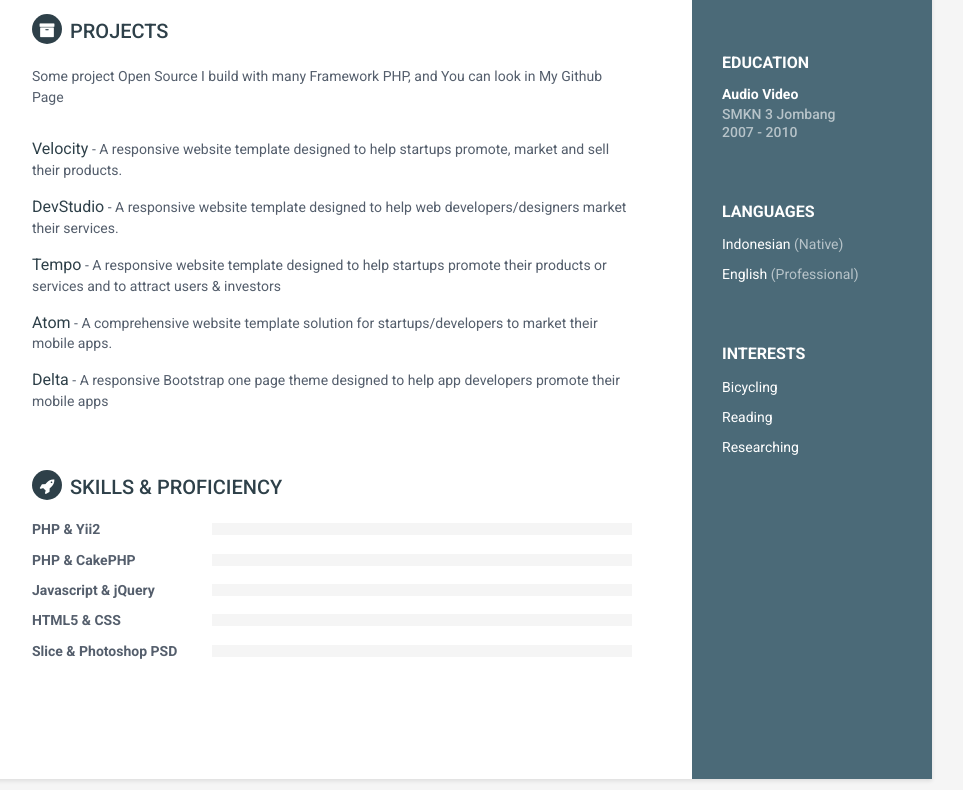
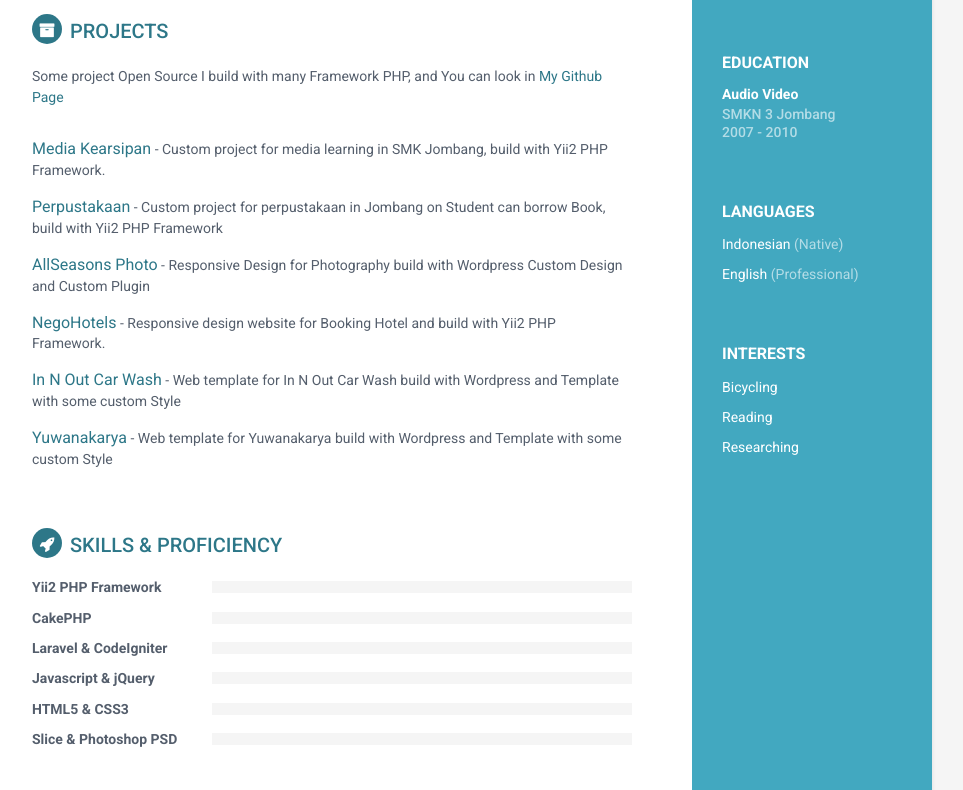
Before and after one commit to picobug/picobug.github.io, a website: page index.html in a window 1280 px wide. Shown: the part 622-1412 px from the top of the page, without its empty margins (188-1151 px from the left). Drawn offline with Linux system fonts and the light colour scheme; files whose address does not match are found by name.

Commit message:
Revisi Portofolio

```diff
--- a/index.html
+++ b/index.html
@@ -113,24 +113,27 @@
             <section class="section projects-section">
                 <h2 class="section-title"><i class="fa fa-archive"></i>Projects</h2>
                 <div class="intro">
-                    <p>Some project Open Source I build with many Framework PHP, and You can look in My Github Page</p>
+                    <p>Some project Open Source I build with many Framework PHP, and You can look in <a href="https://github.com/picobug">My Github Page</a></p>
                 </div><!--//intro-->
                 <div class="item">
-                    <span class="project-title"><a href="#hook">Velocity</a></span> - <span class="project-tagline">A responsive website template designed to help startups promote, market and sell their products.</span>
+                    <span class="project-title"><a href="https://github.com/picobug/kearsipan" target="_blank">Media Kearsipan</a></span> - <span class="project-tagline">Custom project for media learning in SMK Jombang, build with Yii2 PHP Framework.</span>
+                </div><!--//item-->
+                <div class="item">
+                    <span class="project-title"><a href="https://github.com/picobug/perpustakaan" target="_blank">Perpustakaan</a></span> - <span class="project-tagline">Custom project for perpustakaan in Jombang on Student can borrow Book, build with Yii2 PHP Framework</span>
+                </div><!--//item-->
+                <div class="item">
+                    <span class="project-title"><a href="http://allseasons-photo.com">AllSeasons Photo</a></span> - <span class="project-tagline">Responsive Design for Photography build with Wordpress Custom Design and Custom Plugin</span>
 
                 </div><!--//item-->
                 <div class="item">
-                    <span class="project-title"><a href="http://themes.3rdwavemedia.com/website-templates/responsive-bootstrap-theme-web-development-agencies-devstudio/" target="_blank">DevStudio</a></span> -
-                    <span class="project-tagline">A responsive website template designed to help web developers/designers market their services. </span>
+                    <span class="project-title"><a href="http://negohotels.com" target="_blank">NegoHotels</a></span> -
+                    <span class="project-tagline">Responsive design website for Booking Hotel and build with Yii2 PHP Framework.</span>
                 </div><!--//item-->
                 <div class="item">
-                    <span class="project-title"><a href="http://themes.3rdwavemedia.com/website-templates/responsive-bootstrap-theme-for-startups-tempo/" target="_blank">Tempo</a></span> - <span class="project-tagline">A responsive website template designed to help startups promote their products or services and to attract users &amp; investors</span>
+                    <span class="project-title"><a href="http://innout.co.id" target="_blank">In N Out Car Wash</a></span> - <span class="project-tagline">Web template for In N Out Car Wash build with Wordpress and Template with some custom Style</span>
                 </div><!--//item-->
                 <div class="item">
-                    <span class="project-title"><a href="hhttp://themes.3rdwavemedia.com/website-templates/responsive-bootstrap-theme-mobile-apps-atom/" target="_blank">Atom</a></span> - <span class="project-tagline">A comprehensive website template solution for startups/developers to market their mobile apps. </span>
-                </div><!--//item-->
-                <div class="item">
-                    <span class="project-title"><a href="http://themes.3rdwavemedia.com/website-templates/responsive-bootstrap-theme-for-mobile-apps-delta/" target="_blank">Delta</a></span> - <span class="project-tagline">A responsive Bootstrap one page theme designed to help app developers promote their mobile apps</span>
+                    <span class="project-title"><a href="http://yuwanakarya.com" target="_blank">Yuwanakarya</a></span> - <span class="project-tagline">Web template for Yuwanakarya build with Wordpress and Template with some custom Style</span>
                 </div><!--//item-->
             </section><!--//section-->
 
@@ -138,7 +141,7 @@
                 <h2 class="section-title"><i class="fa fa-rocket"></i>Skills &amp; Proficiency</h2>
                 <div class="skillset">
                     <div class="item">
-                        <h3 class="level-title">PHP &amp; Yii2</h3>
+                        <h3 class="level-title">Yii2 PHP Framework</h3>
                         <div class="level-bar">
                             <div class="level-bar-inner" data-level="98%">
                             </div>
@@ -146,9 +149,17 @@
                     </div><!--//item-->
 
                     <div class="item">
-                        <h3 class="level-title">PHP &amp; CakePHP</h3>
+                        <h3 class="level-title">CakePHP</h3>
                         <div class="level-bar">
                             <div class="level-bar-inner" data-level="98%">
+                            </div>
+                        </div><!--//level-bar-->
+                    </div><!--//item-->
+
+                    <div class="item">
+                        <h3 class="level-title">Laravel &amp; CodeIgniter</h3>
+                        <div class="level-bar">
+                            <div class="level-bar-inner" data-level="75%">
                             </div>
                         </div><!--//level-bar-->
                     </div><!--//item-->
@@ -162,7 +173,7 @@
                     </div><!--//item-->
 
                     <div class="item">
-                        <h3 class="level-title">HTML5 &amp; CSS</h3>
+                        <h3 class="level-title">HTML5 &amp; CSS3</h3>
                         <div class="level-bar">
                             <div class="level-bar-inner" data-level="95%">
                             </div>
--- a/src/sass/all.scss
+++ b/src/sass/all.scss
@@ -1,4 +1,4 @@
 @import "bootstrap";
 @import "font-awesome";
 @import "bootstrap/theme";
-@import "main/style_6";
+@import "main/style_1";
```
Also changed, not shown: dist/css/all.css.
